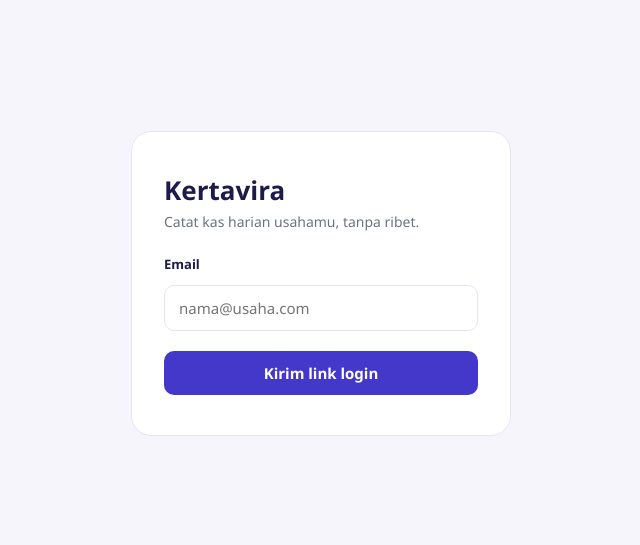
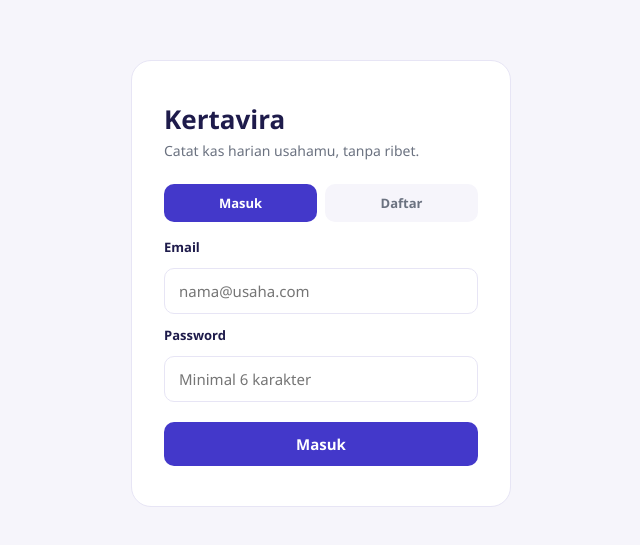
Before and after one commit to eladitamawicaksono-eng/kertavira-mvp, a Next.js app: page /login in a window 1280 px wide. Shown: the part 117-662 px from the top of the page, without its empty margins (319-959 px from the left). Built offline with nearby package versions, Linux system fonts and the light colour scheme; no server answers.

Commit message:
Ganti login ke email dan password

```diff
--- a/app/globals.css
+++ b/app/globals.css
@@ -87,6 +87,27 @@ input {
 
 .success { color: #047857; font-size: 14px; }
 .error { color: #dc2626; font-size: 14px; margin: 0; }
+
+.auth-tabs {
+  display: flex;
+  gap: 8px;
+  margin-bottom: 16px;
+}
+
+.auth-tabs button {
+  flex: 1;
+  padding: 10px;
+  border-radius: 10px;
+  background: var(--lav);
+  color: var(--grey);
+  font-weight: 700;
+  font-size: 13px;
+}
+
+.auth-tabs button.active {
+  background: var(--indigo);
+  color: #fff;
+}
 
 /* --- Dashboard --- */
 .dashboard {
--- a/app/login/page.js
+++ b/app/login/page.js
@@ -1,19 +1,39 @@
 'use client';
 
 import { useState } from 'react';
+import { useRouter } from 'next/navigation';
 import { supabase } from '../../lib/supabaseClient';
 
 export default function LoginPage() {
+  const router = useRouter();
+  const [mode, setMode] = useState('login'); // 'login' | 'signup'
   const [email, setEmail] = useState('');
-  const [sent, setSent] = useState(false);
+  const [password, setPassword] = useState('');
   const [error, setError] = useState('');
+  const [info, setInfo] = useState('');
+  const [loading, setLoading] = useState(false);
 
-  async function handleLogin(e) {
+  async function handleSubmit(e) {
     e.preventDefault();
     setError('');
-    const { error } = await supabase.auth.signInWithOtp({ email });
+    setInfo('');
+    setLoading(true);
+
+    if (mode === 'login') {
+      const { error } = await supabase.auth.signInWithPassword({ email, password });
+      setLoading(false);
       if (error) setError(error.message);
-    else setSent(true);
+      else router.push('/dashboard');
+    } else {
+      const { error } = await supabase.auth.signUp({ email, password });
+      setLoading(false);
+      if (error) {
+        setError(error.message);
+      } else {
+        setInfo('Akun berhasil dibuat. Silakan masuk dengan email & password tadi.');
+        setMode('login');
+      }
+    }
   }
 
   return (
@@ -22,12 +42,24 @@ export default function LoginPage() {
         <h1>Kertavira</h1>
         <p>Catat kas harian usahamu, tanpa ribet.</p>
 
-        {sent ? (
-          <p className="success">
-            Link login sudah dikirim ke {email}. Buka email kamu untuk masuk.
-          </p>
-        ) : (
-          <form onSubmit={handleLogin}>
+        <div className="auth-tabs">
+          <button
+            type="button"
+            className={mode === 'login' ? 'active' : ''}
+            onClick={() => setMode('login')}
+          >
+            Masuk
+          </button>
+          <button
+            type="button"
+            className={mode === 'signup' ? 'active' : ''}
+            onClick={() => setMode('signup')}
+          >
+            Daftar
+          </button>
+        </div>
+
+        <form onSubmit={handleSubmit}>
           <label htmlFor="email">Email</label>
           <input
             id="email"
@@ -37,10 +69,25 @@ export default function LoginPage() {
             onChange={(e) => setEmail(e.target.value)}
             placeholder="nama@usaha.com"
           />
-            <button type="submit">Kirim link login</button>
+
+          <label htmlFor="password">Password</label>
+          <input
+            id="password"
+            type="password"
+            required
+            minLength={6}
+            value={password}
+            onChange={(e) => setPassword(e.target.value)}
+            placeholder="Minimal 6 karakter"
+          />
+
+          <button type="submit" disabled={loading}>
+            {loading ? 'Memproses...' : mode === 'login' ? 'Masuk' : 'Daftar'}
+          </button>
+
           {error && <p className="error">{error}</p>}
+          {info && <p className="success">{info}</p>}
         </form>
-        )}
       </div>
     </div>
   );
```
Lines whose indentation alone changed are shown as unchanged.
